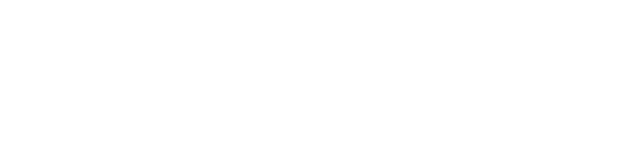
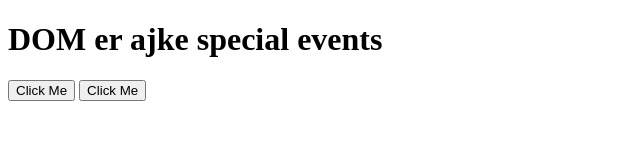
Before and after one commit to rasel726/module-25-Event-addEventListener-Event-buble, a plain HTML site: page index.html in a window 1280 px wide. Shown: the whole page, without its empty margins (0-640 px from the left). Drawn offline with Linux system fonts and the light colour scheme.

Commit message:
onClick added

```diff
--- a/index.html
+++ b/index.html
@@ -4,9 +4,12 @@
     <meta charset="UTF-8">
     <meta http-equiv="X-UA-Compatible" content="IE=edge">
     <meta name="viewport" content="width=device-width, initial-scale=1.0">
-    <title>Document</title>
+    <title>JS DOM EVENTS</title>
 </head>
 <body>
-
+    <h1 onclick="console.log('I am a clicked')">DOM er ajke special events</h1>
+    <button onclick="console.log(7)">Click Me</button>
+    <button onclick="console.log(65)">Click Me</button>
+    <script src="js/events.js"></script>
 </body>
 </html>
--- /dev/null
+++ b/js/events.js
@@ -0,0 +1 @@
+console.log('This is separate JS file');
```
